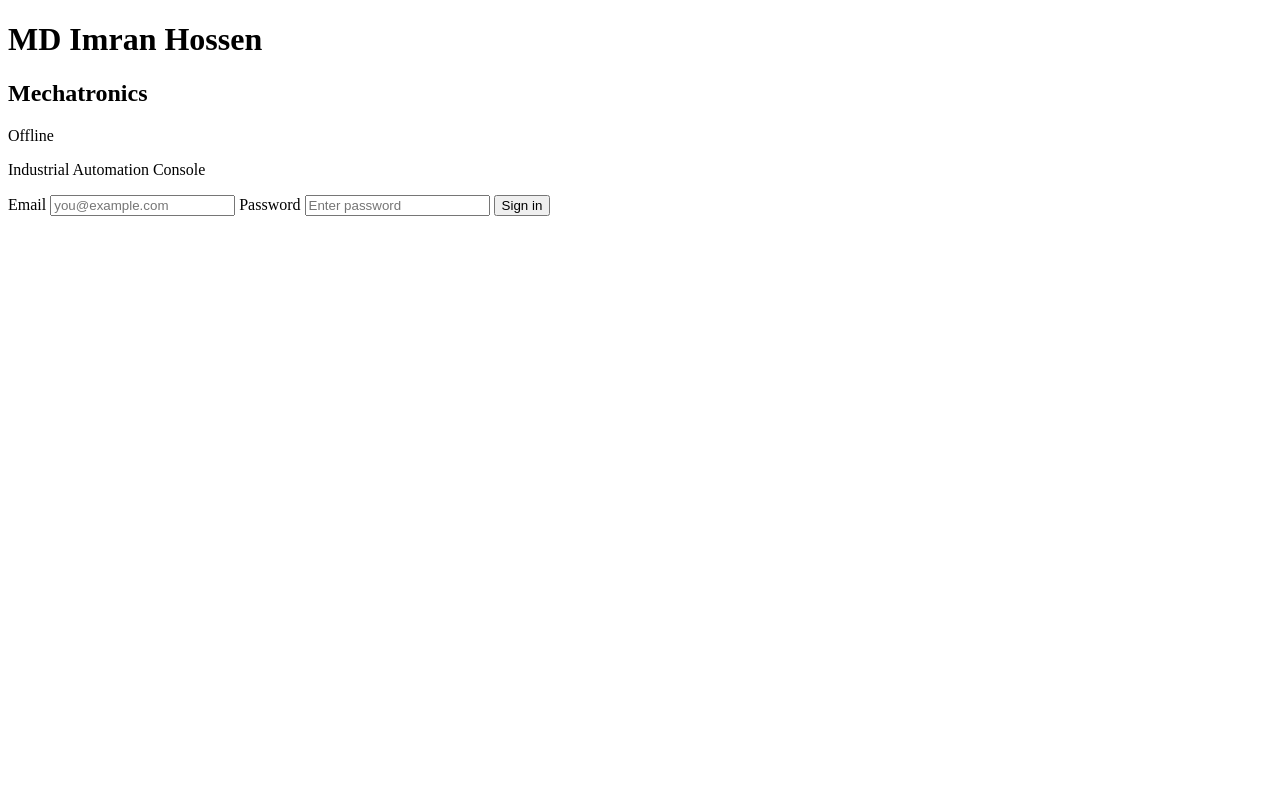
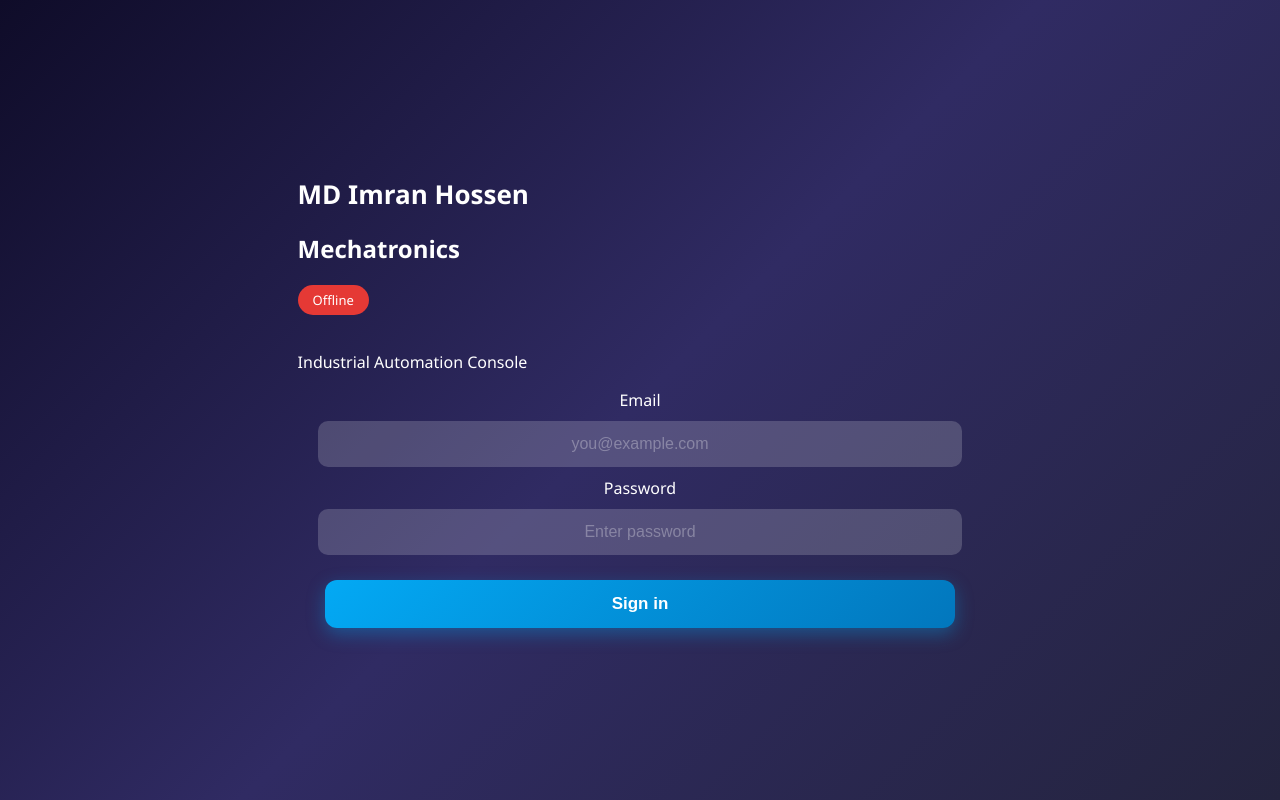
Before and after one commit to ik893655-ctrl/Home-automation, a plain HTML site: page index.html in a window 1280 px wide. Drawn offline with Linux system fonts and the light colour scheme; no server answers.

Commit message:
Add CSS styles for layout and UI components
Added styles for body, card, buttons, and input elements.

```diff
--- a/styles.css
+++ b/styles.css
@@ -1,51 +1,145 @@
-<!DOCTYPE html>
-<html lang="en">
-<head>
-<meta charset="UTF-8" />
-<meta name="viewport" content="width=device-width, initial-scale=1.0" />
-<title>Industrial Automation</title>
+  body {
+    margin: 0;
+    padding: 0;
+    background: linear-gradient(135deg, #0f0c29, #302b63, #24243e);
+    height: 100vh;
+    display: flex;
+    justify-content: center;
+    align-items: center;
+    font-family: "Segoe UI", sans-serif;
+    color: white;
+  }
 
-<link rel="stylesheet" href="styles.css">
-<script type="module" src="app.js"></script>
+  .card {
+    width: 380px;
+    max-width: 92%;
+    padding: 28px 25px;
+    border-radius: 20px;
+    background: rgba(255,255,255,0.12);
+    backdrop-filter: blur(14px);
+    box-shadow: 0 10px 45px rgba(0,0,0,0.25);
+    text-align: center;
+  }
 
-</head>
+  h1 {
+    margin-bottom: 10px;
+    font-size: 26px;
+    font-weight: bold;
+  }
 
-<body>
+  .status-badge {
+    display: inline-block;
+    padding: 6px 15px;
+    border-radius: 50px;
+    font-size: 13px;
+    margin-bottom: 20px;
+  }
+  .online { background: #4caf50; }
+  .offline { background: #e53935; }
 
-<div class="card">
+  /* Center input elements nicely */
+  #authBox {
+    width: 100%;
+    text-align: center;
+  }
 
-  <h1>MD Imran Hossen</h1>
-  <h2>Mechatronics</h2>
+  input {
+    width: 90%;
+    padding: 14px;
+    margin: 10px 0;
+    border-radius: 10px;
+    border: none;
+    outline: none;
+    font-size: 16px;
+    background: rgba(255,255,255,0.18);
+    color: white;
+    text-align: center;
+  }
 
-  <div id="statusBadge" class="status-badge offline">Offline</div>
+  /* Modern Global Button Style */
+  .btn {
+    width: 92%;
+    padding: 14px;
+    margin-top: 15px;
+    border-radius: 12px;
+    border: none;
+    font-size: 17px;
+    cursor: pointer;
+    color: white;
+    font-weight: 600;
 
-  <!-- Login UI -->
-  <div id="authBox">
-    <input id="emailField" type="email" placeholder="Email" />
-    <input id="passwordField" type="password" placeholder="Password" />
-    <button id="loginBtn" class="btn login-btn">Login</button>
-    <p id="authMsg"></p>
-  </div>
+    background: linear-gradient(135deg, #03a9f4, #0277bd);
+    transition: 0.25s ease;
+    box-shadow: 0 6px 18px rgba(3, 169, 244, 0.35);
+    position: relative;
+    overflow: hidden;
+  }
 
-  <!-- Control UI -->
-  <div id="controlBox" style="display:none;">
+  /* Ripple effect */
+  .btn:active::after {
+    content: "";
+    position: absolute;
+    width: 180%;
+    height: 180%;
+    top: 50%;
+    left: 50%;
+    transform: translate(-50%, -50%);
+    background: rgba(255,255,255,0.4);
+    border-radius: 50%;
+    animation: ripple 0.5s ease-out;
+  }
 
-    <button id="gpio1Btn" class="gpio-button" data-gpio="gpio1">Light 1</button>
-    <div id="gpio1Status" class="gpio-status">Status: OFF</div>
+  @keyframes ripple {
+    from { transform: translate(-50%, -50%) scale(0.3); opacity: 1; }
+    to   { transform: translate(-50%, -50%) scale(1.8); opacity: 0; }
+  }
 
-    <button id="gpio2Btn" class="gpio-button" data-gpio="gpio2">Light 2</button>
-    <div id="gpio2Status" class="gpio-status">Status: OFF</div>
+  /* Logout Button Style */
+  .logout-btn {
+    background: linear-gradient(135deg, #e53935, #c62828);
+    box-shadow: 0 6px 18px rgba(229, 57, 53, 0.35);
+  }
 
-    <button id="gpio3Btn" class="gpio-button" data-gpio="gpio3">Fan 3</button>
-    <div id="gpio3Status" class="gpio-status">Status: OFF</div>
+  /* Modern GPIO Buttons */
+  .gpio-button {
+    width: 100%;
+    padding: 16px;
+    margin: 20px 0 5px 0;
+    border-radius: 14px;
+    background: linear-gradient(135deg, #1f3b73, #274b8c);
+    border: none;
+    cursor: pointer;
+    font-size: 19px;
+    color: white;
+    transition: 0.25s ease;
+    box-shadow: 0 5px 15px rgba(0,0,0,0.35);
+    font-weight: 600;
+    position: relative;
+    overflow: hidden;
+  }
 
-    <button id="logoutBtn" class="btn logout-btn">Logout</button>
-  </div>
+  .gpio-button:hover {
+    transform: translateY(-3px);
+    box-shadow: 0 10px 25px rgba(30,80,200,0.45);
+  }
 
-</div>
+  .gpio-button.on {
+    background: linear-gradient(135deg, #00c853, #98ee99);
+    transform: translateY(-4px);
+    box-shadow: 0 10px 28px rgba(0,255,120,0.45);
+  }
 
-<!-- JS + Firebase Integrated -->
+  .gpio-status {
+    font-size: 16px;
+    margin-bottom: 10px;
+    color: #cfcfcf;
+  }
 
-
-</body>
-</html>
+  #authMsg {
+    margin-top: 10px;
+    color: #ffb3b3;
+    font-size: 14px;
+  }
+  input::placeholder {
+  color: rgba(255, 255, 255, 0.3);
+}
```
